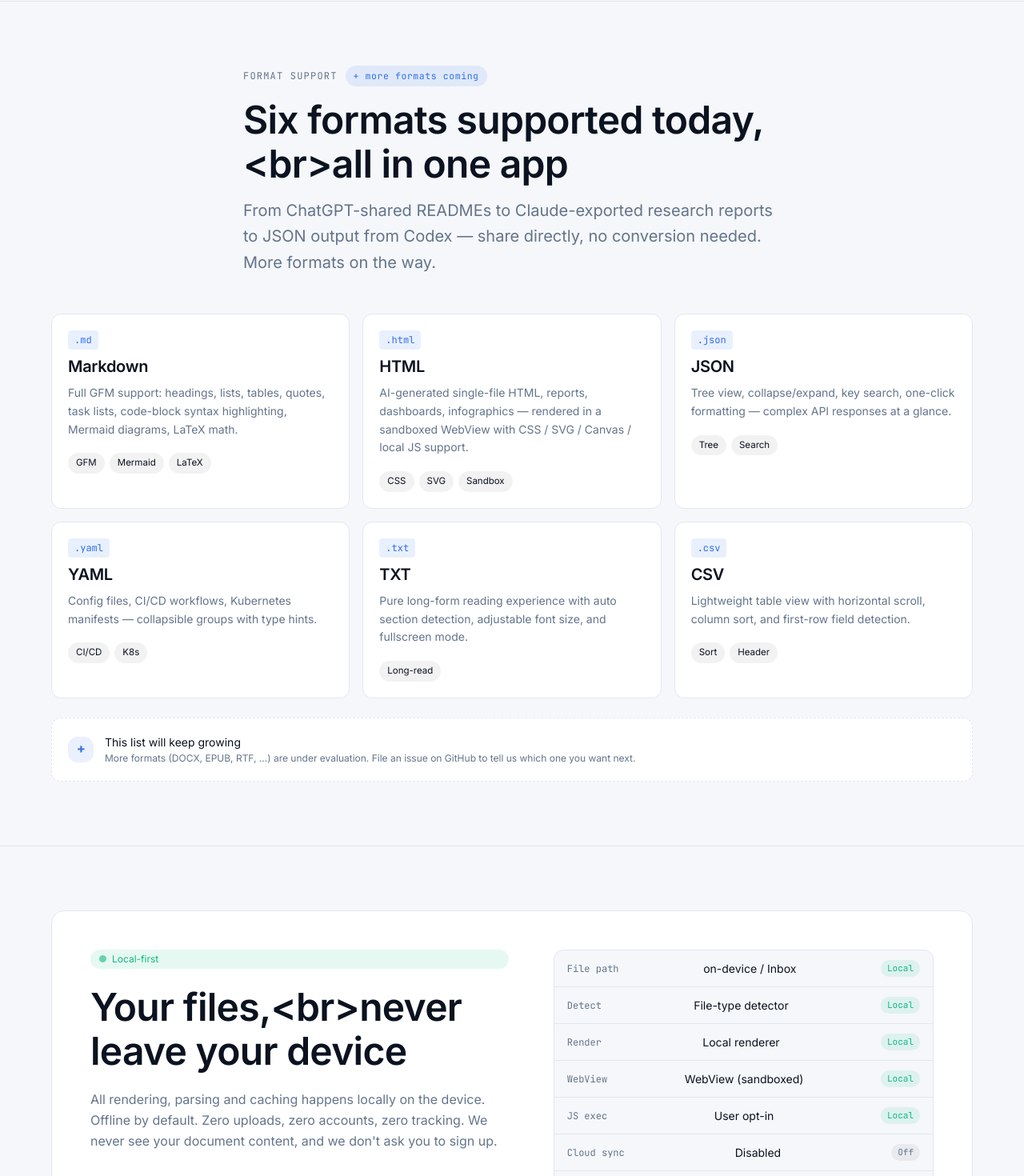
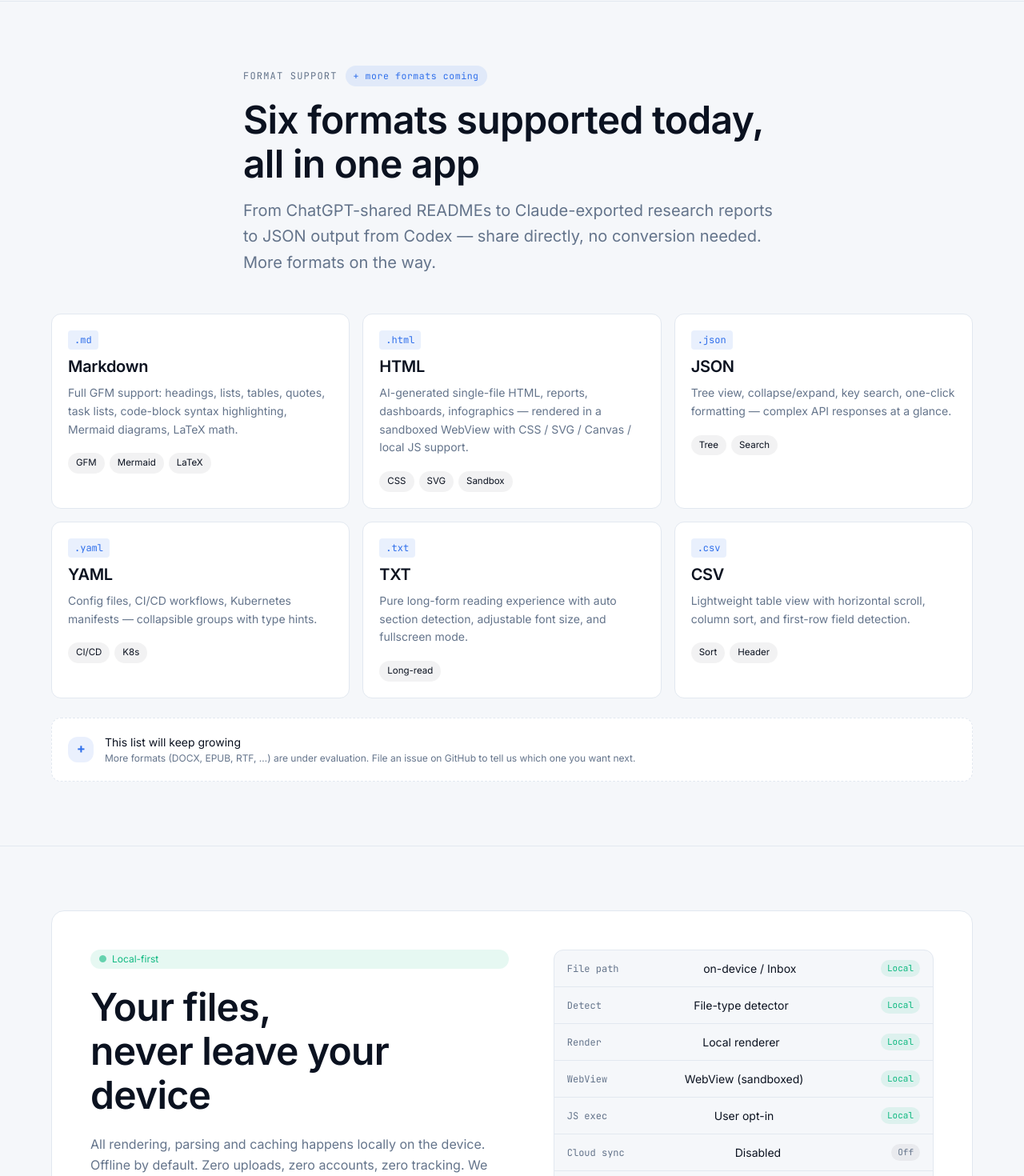
Before and after one commit to Woods30/NovaView-site, a React (Vite) app: page /en/ in a window 1280 px wide. Shown: the part 900-2370 px from the top of the page at 80% size. Built offline with nearby package versions, Linux system fonts and the light colour scheme; a web font is replaced by a local one.

Commit message:
fix(rendering): render i18n titles as HTML so <br> parses + align privacy TOC to 720px column

```diff
--- a/src/components/sections/PrivacySpotlight.tsx
+++ b/src/components/sections/PrivacySpotlight.tsx
@@ -31,7 +31,13 @@ export function PrivacySpotlight({ pill, title, sub, items, flowRows, moreHref,
         <div className="bg-surface border border-border rounded-lg p-8 lg:p-12 grid lg:grid-cols-[1.1fr_1fr] gap-12 lg:gap-14">
           <div className="flex flex-col gap-5">
             <Badge variant="success"><span className="opacity-60">●</span> {pill}</Badge>
-            <h2 className="text-3xl lg:text-5xl font-semibold leading-tight tracking-tight">{title}</h2>
+            {/* `title` rendered as HTML so i18n strings can use <br> for line
+                breaks. Dict content is reviewed in PRs — no user-controlled
+                input ever reaches this attribute. */}
+            <h2
+              className="text-3xl lg:text-5xl font-semibold leading-tight tracking-tight"
+              dangerouslySetInnerHTML={{ __html: title }}
+            />
             <p className="text-base text-fg-muted leading-relaxed">{sub}</p>
             <div className="grid gap-4 mt-4">
               {items.map((it) => (
--- a/src/components/sections/PrivacyToc.tsx
+++ b/src/components/sections/PrivacyToc.tsx
@@ -1,4 +1,5 @@
 import { Container } from '~/components/layout/Container';
+import { cn } from '~/lib/cn';
 import { useT } from '~/i18n/useT';
 
 interface TocItem {
@@ -6,10 +7,18 @@ interface TocItem {
   label: string;
 }
 
-export function PrivacyToc({ items }: { items: TocItem[] }) {
+interface PrivacyTocProps {
+  items: TocItem[];
+  /** Width of the TOC card. Defaults to 720px to match the privacy page's
+   *  main content column (hero + sections). Pass a wider value if you ever
+   *  embed the TOC on a non-privacy page. */
+  width?: 'narrow' | 'wide';
+}
+
+export function PrivacyToc({ items, width = 'narrow' }: PrivacyTocProps) {
   const t = useT();
   return (
-    <Container className="mb-12">
+    <Container className={cn('mb-12', width === 'narrow' && 'max-w-[720px]')}>
       <nav aria-label={t('priv.toc.title')} className="bg-surface border border-border rounded-md p-6">
         <h2 className="font-mono text-xs uppercase tracking-widest text-fg-muted mb-3">{t('priv.toc.title')}</h2>
         <ul className="space-y-2 text-sm">
--- a/src/components/sections/SectionHead.tsx
+++ b/src/components/sections/SectionHead.tsx
@@ -21,9 +21,15 @@ export function SectionHead({ eyebrow, title, sub, badge, anchor, className }: S
           </span>
         )}
       </div>
-      <h2 id={anchor} className="text-3xl lg:text-5xl font-semibold leading-tight tracking-tight scroll-mt-20">
-        {title}
-      </h2>
+      {/* `title` is rendered as HTML so i18n strings can use <br> for line breaks
+          (e.g. "现已支持 6 种格式，<br>一个应用全部打开"). Dict content is
+          authored in PRs and reviewed, so the XSS surface is null — no
+          user-controlled input ever reaches this attribute. */}
+      <h2
+        id={anchor}
+        className="text-3xl lg:text-5xl font-semibold leading-tight tracking-tight scroll-mt-20"
+        dangerouslySetInnerHTML={{ __html: title }}
+      />
       {sub && <p className="text-base lg:text-lg text-fg-muted leading-relaxed max-w-[60ch]">{sub}</p>}
     </Container>
   );
--- a/src/components/sections/WorkflowStrip.tsx
+++ b/src/components/sections/WorkflowStrip.tsx
@@ -22,7 +22,11 @@ export function WorkflowStrip({ eyebrow, title, sub, steps }: WorkflowStripProps
       <Container>
         <div className="bg-surface border border-border rounded-lg p-10 lg:p-12 flex flex-col gap-6">
           <span className="font-mono text-xs uppercase tracking-widest text-fg-muted font-medium">{eyebrow}</span>
-          <h2 className="text-3xl lg:text-5xl font-semibold leading-tight tracking-tight">{title}</h2>
+          {/* See SectionHead.tsx for the rationale on innerHTML titles. */}
+          <h2
+            className="text-3xl lg:text-5xl font-semibold leading-tight tracking-tight"
+            dangerouslySetInnerHTML={{ __html: title }}
+          />
           <p className="text-base lg:text-lg text-fg-muted leading-relaxed max-w-[60ch]">{sub}</p>
           <div className="mt-6 grid gap-4 lg:grid-cols-[1fr_auto_1fr_auto_1fr_auto_1fr] items-stretch">
             {steps.map((step, i) => (
```
Also changed, not shown: 1 other file (tests, documents, lock files or other folders).
